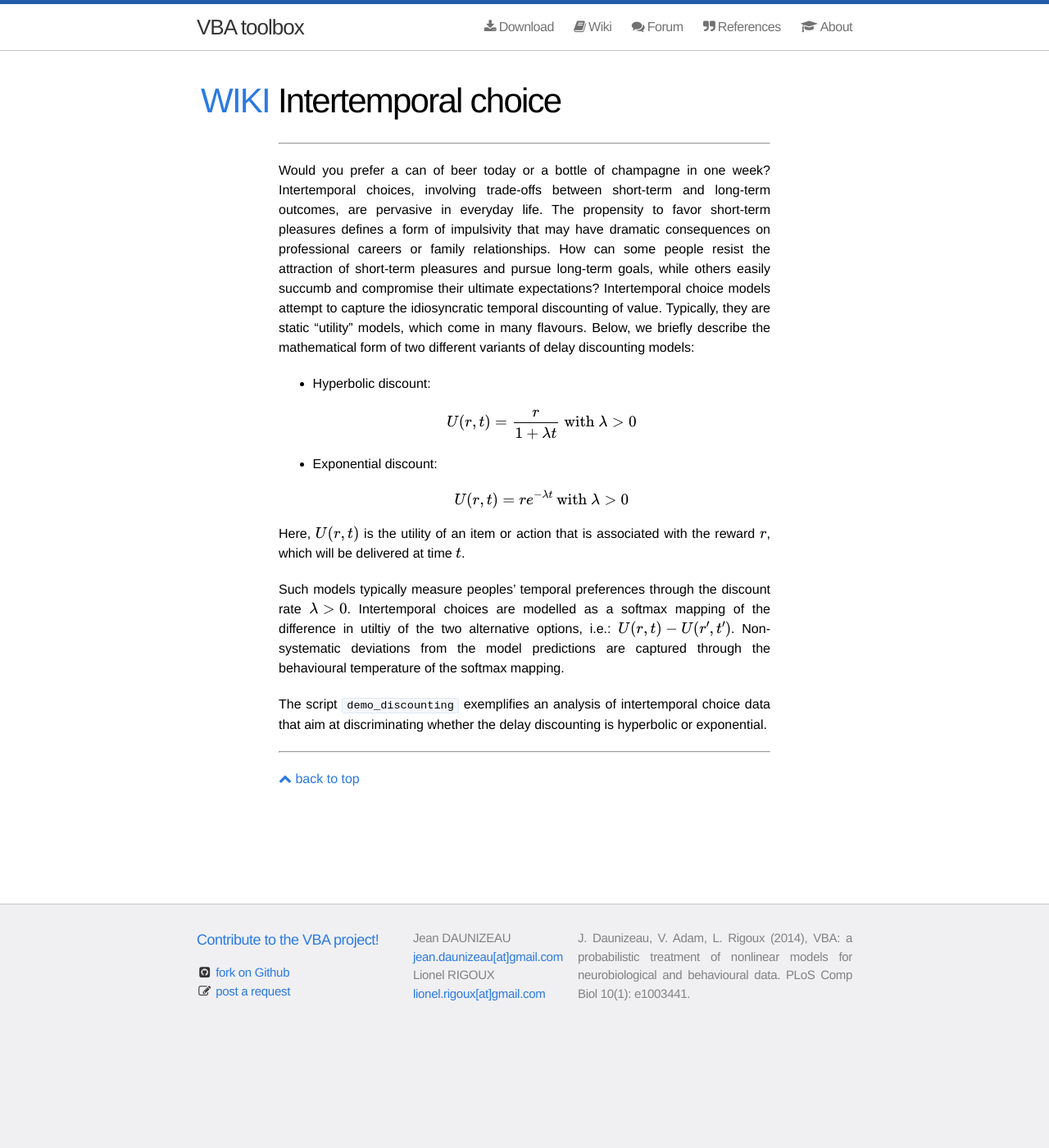
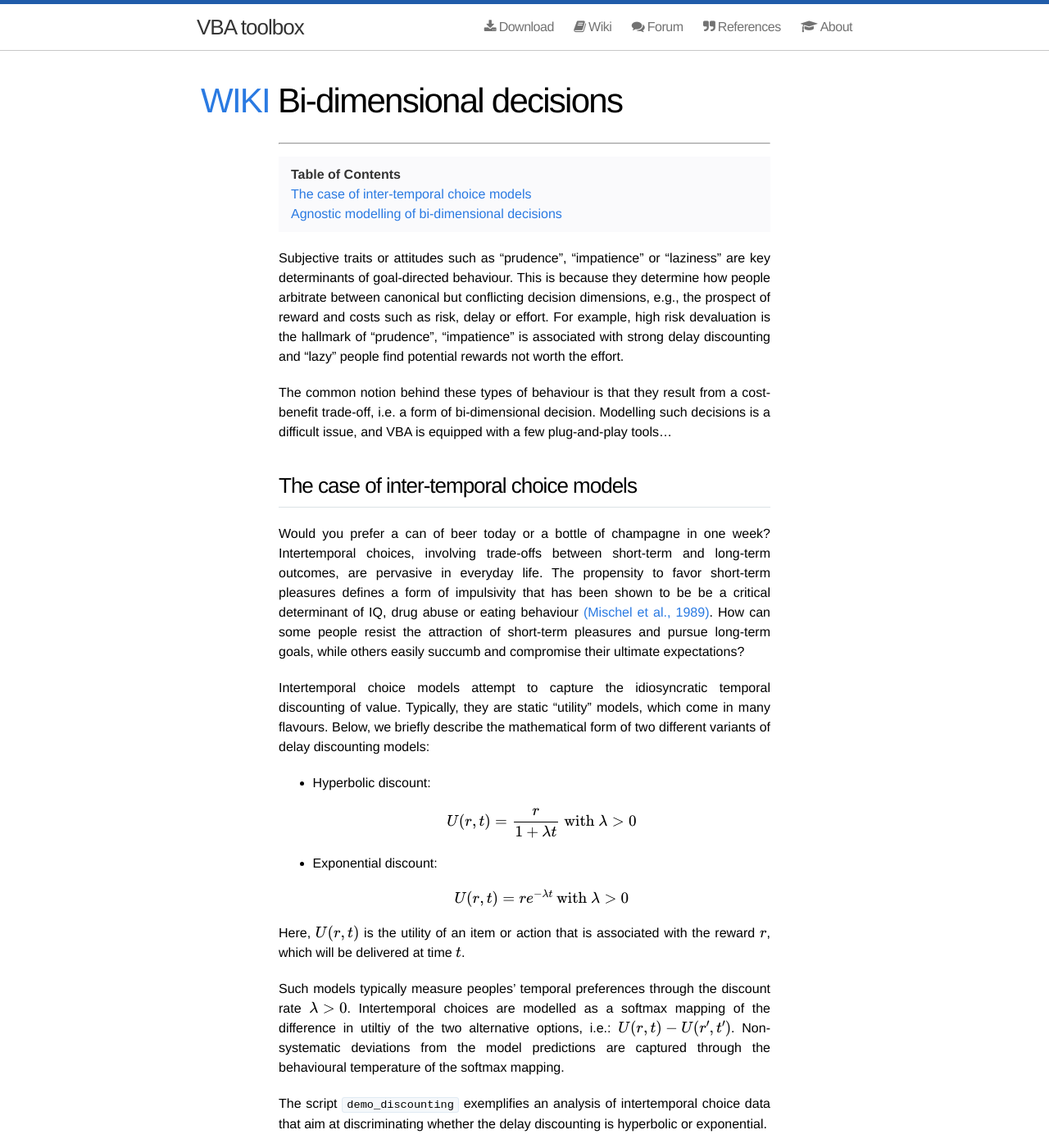
Before and after one commit to MBB-team/VBA-toolbox, a Jekyll site: the page built from _wiki/intertemporal-choice.md, in a window 1280 px wide and 1400 px high. Shown: the whole window at 82% size. Built offline with Jekyll 4.4.1, drawn with Linux system fonts in a browser that asks for light colours; nearby versions of some CDN libraries; formulas are drawn with MathJax 3; some of the changed text lies outside the part shown.

Commit message:
Update intertemporal-choice.md

```diff
--- a/_wiki/intertemporal-choice.md
+++ b/_wiki/intertemporal-choice.md
@@ -1,10 +1,20 @@
 ---
-title: "Intertemporal choice"
+title: "Bi-dimensional decisions"
 ---
 * Will be replaced with the ToC, excluding the "Contents" header
 {:toc}
 
-Would you prefer a can of beer today or a bottle of champagne in one week? Intertemporal choices, involving trade-offs between short-term and long-term outcomes, are pervasive in everyday life. The propensity to favor short-term pleasures defines a form of impulsivity that may have dramatic consequences on professional careers or family relationships. How can some people resist the attraction of short-term pleasures and pursue long-term goals, while others easily succumb and compromise their ultimate expectations?
+
+Subjective traits or attitudes such as "prudence", "impatience" or "laziness" are key determinants of goal-directed behaviour. This is because they determine how people arbitrate between canonical but conflicting decision dimensions, e.g., the prospect of reward and costs such as risk, delay or effort. For example, high risk devaluation is the hallmark of "prudence", "impatience" is associated with strong delay discounting and "lazy" people find potential rewards not worth the effort.
+
+The common notion behind these types of behaviour is that they result from a cost-benefit trade-off, i.e. a form of bi-dimensional decision. Modelling such decisions is a difficult issue, and VBA is equipped with a few plug-and-play tools...
+
+
+
+## The case of inter-temporal choice models
+
+Would you prefer a can of beer today or a bottle of champagne in one week? Intertemporal choices, involving trade-offs between short-term and long-term outcomes, are pervasive in everyday life. The propensity to favor short-term pleasures defines a form of impulsivity that has been shown to be be a critical determinant of IQ, drug abuse or eating behaviour [(Mischel et al., 1989)](https://www.ncbi.nlm.nih.gov/pubmed/2658056). How can some people resist the attraction of short-term pleasures and pursue long-term goals, while others easily succumb and compromise their ultimate expectations?
+
 Intertemporal choice models attempt to capture the idiosyncratic temporal discounting of value. Typically, they are static "utility" models, which come in many flavours. Below, we briefly describe the mathematical form of two different variants of delay discounting models:
 
 - Hyperbolic discount:
@@ -18,3 +28,12 @@ Here, $$U(r,t)$$ is the utility of an item or action that is associated with the
 Such models typically measure peoples' temporal preferences through the discount rate $$\lambda>0$$. Intertemporal choices are modelled as a softmax mapping of the difference in utiltiy of the two alternative options, i.e.: $$U(r,t)-U(r',t')$$. Non-systematic deviations from the model predictions are captured through the behavioural temperature of the softmax mapping.
 
 The script `demo_discounting` exemplifies an analysis of intertemporal choice data that aim at discriminating whether the delay discounting is hyperbolic or exponential.
+
+
+## Agnostic modelling of bi-dimensional decisions
+
+Other forms of cost-benefit arbitrages have been proposed for, e.g., attitudes toward risk and effort. But the typical issue here is that there is no simple way of visualizing the utility profile, if any. All we have is a series of choices, i.e. some information about whether people prefer this bundle of features over this other one. This is where one can resort to good old physics tricks, in particular: [Fourier decomposition](https://en.wikipedia.org/wiki/Fourier_series). Fourier series provide an approximation of any signal, with a given (limited) resolution.
+
+Let $$U(x,y)$$ be the utility function defined over a 2D domain composed of two orthogonal choice features (e.g., reward and effort). Then, $$U(x,y)$$ can be decomposed onto a Fourier basis function set, as follows:
+
+$$U(x,y) = a_0 + sum_n sum_m (a_{nm} f_{nm}(x,y)+b_{nm} g_{nm}(x,y)+c_{nm} h_{nm}(x,y)+d_{nm} i_{nm}(x,y))$$
```
